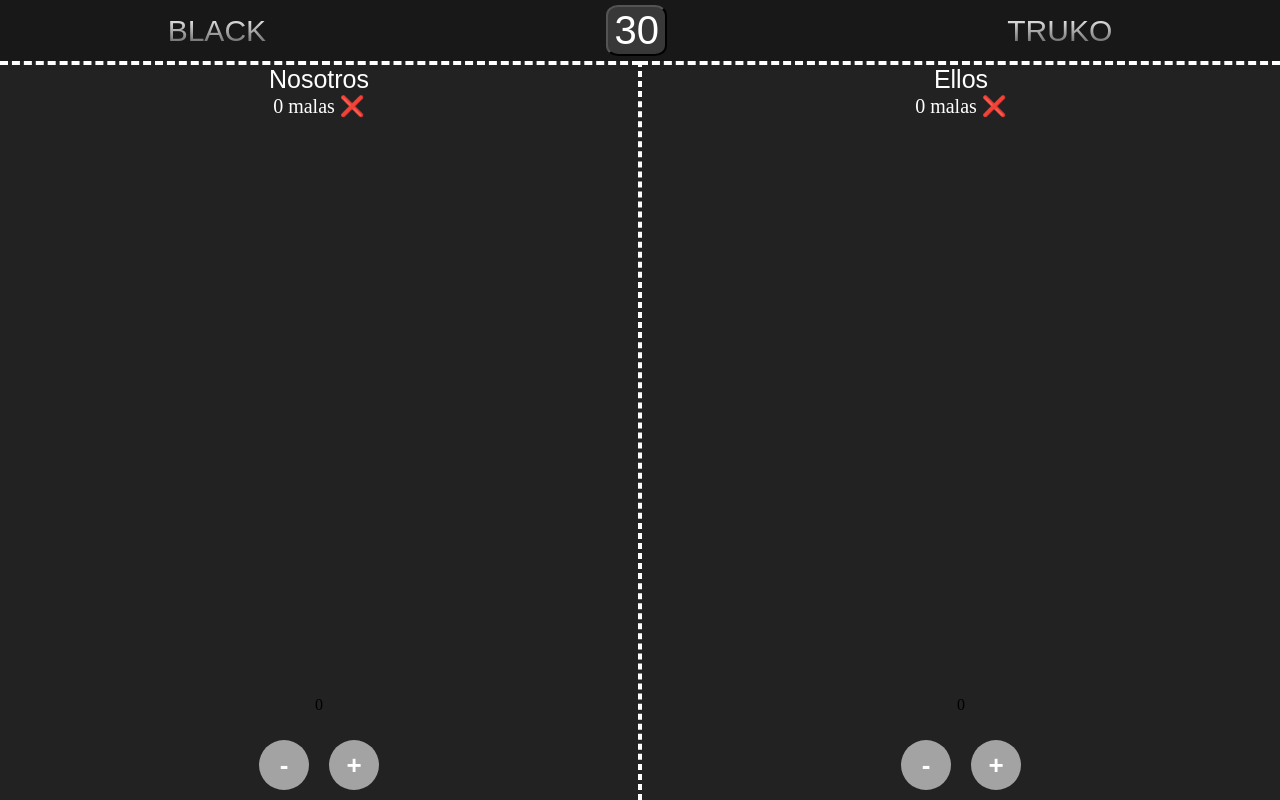
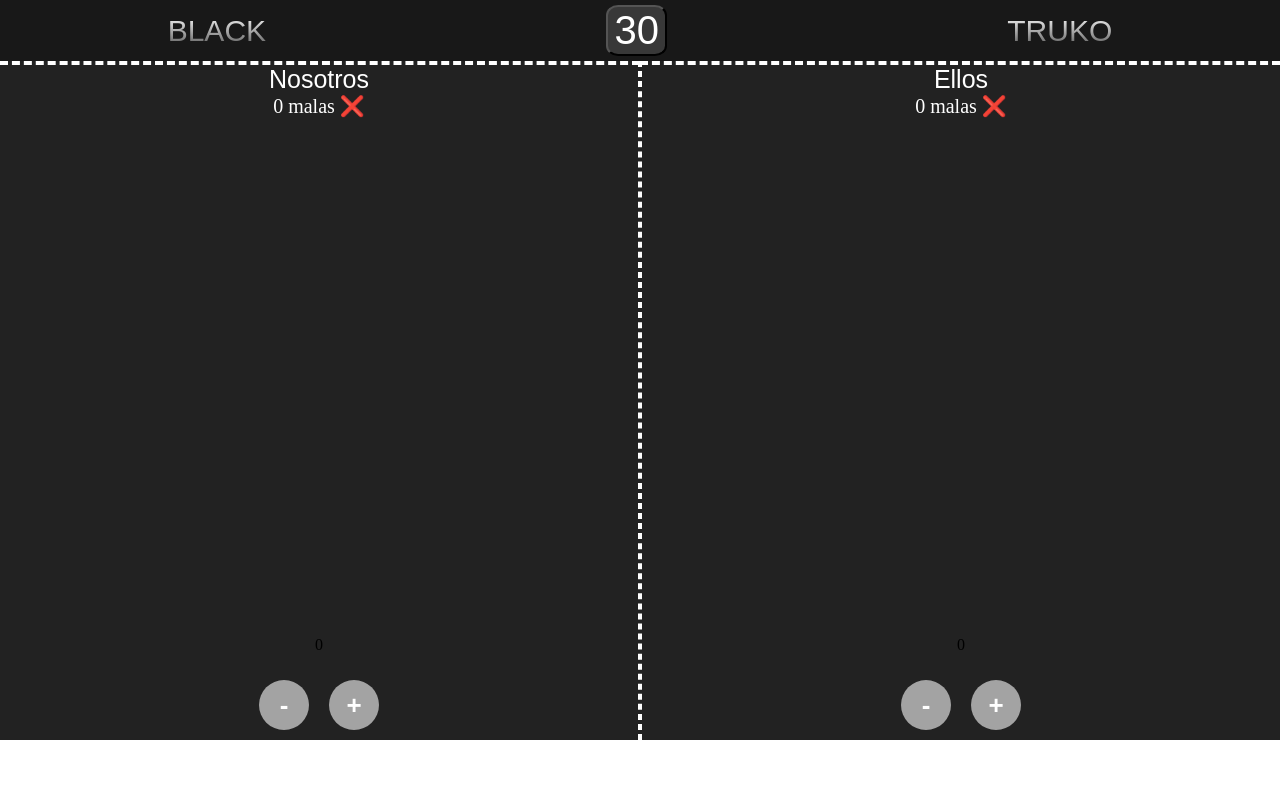
Before and after one commit to stcrozzoli/black-truko, a React (Vite) app: page / in a window 1280 px wide. Built offline with nearby package versions, Linux system fonts and the light colour scheme; a web font is replaced by a local one.

Commit message:
height intento 1 -60px

```diff
--- a/src/App.css
+++ b/src/App.css
@@ -1,8 +1,3 @@
-.contenedorPrincipal {
-  height: calc(var(--vh, 1vh) * 100);  /* Esto usa el valor calculado del viewport */
-  overflow: hidden; /* Opcional: evita el scroll en la página completa */
-}
-
 body {
   margin: 0;
   padding: 0;
@@ -17,8 +12,7 @@ body {
   box-sizing: border-box;
   margin: 0px;
   padding: 0px;
-  min-height: 100vh;
-  height: auto;
+  min-height: calc(100vh - 60px);;
 }
 
 .pantallaPuntos {
--- a/src/App.jsx
+++ b/src/App.jsx
@@ -4,55 +4,14 @@ import fosforoimg from "./assets/fosforo.png";
 import Settings from "./Settings";
 
 function App() {
-  useEffect(() => {
-    // Ajusta la altura del viewport dinámicamente
-    const adjustHeight = () => {
-      const vh = window.innerHeight * 0.01; // 1% del viewport
-      document.documentElement.style.setProperty('--vh', `${vh}px`);
-    };
-
-    // Llamar la función para ajustar la altura al cargar la página y cuando se redimensione
-    window.addEventListener('resize', adjustHeight);
-    window.addEventListener('load', adjustHeight);
-
-    // Limpiar los event listeners cuando el componente se desmonte
-    return () => {
-      window.removeEventListener('resize', adjustHeight);
-      window.removeEventListener('load', adjustHeight);
-    };
-  }, []);
-
-
-
-
-
-
-
-
-
-
-
-
-
-
-
-
-
-
-
-
-
-
  const [isSettingsOpen, setIsSettingsOpen] = useState(false);
   const toggleSettings = () => {
     setIsSettingsOpen((prevState) => !prevState);
   };
-  //----------------
 
   const [countNosotros, setCountNosotros] = useState(0);
   const [countEllos, setCountEllos] = useState(0);
   const [hastaCuanto, setHastaCuanto] = useState(30);
-
   const esImpar = hastaCuanto % 2 !== 0;
   const limiteMalas = Math.floor(hastaCuanto / 2);
 
```
